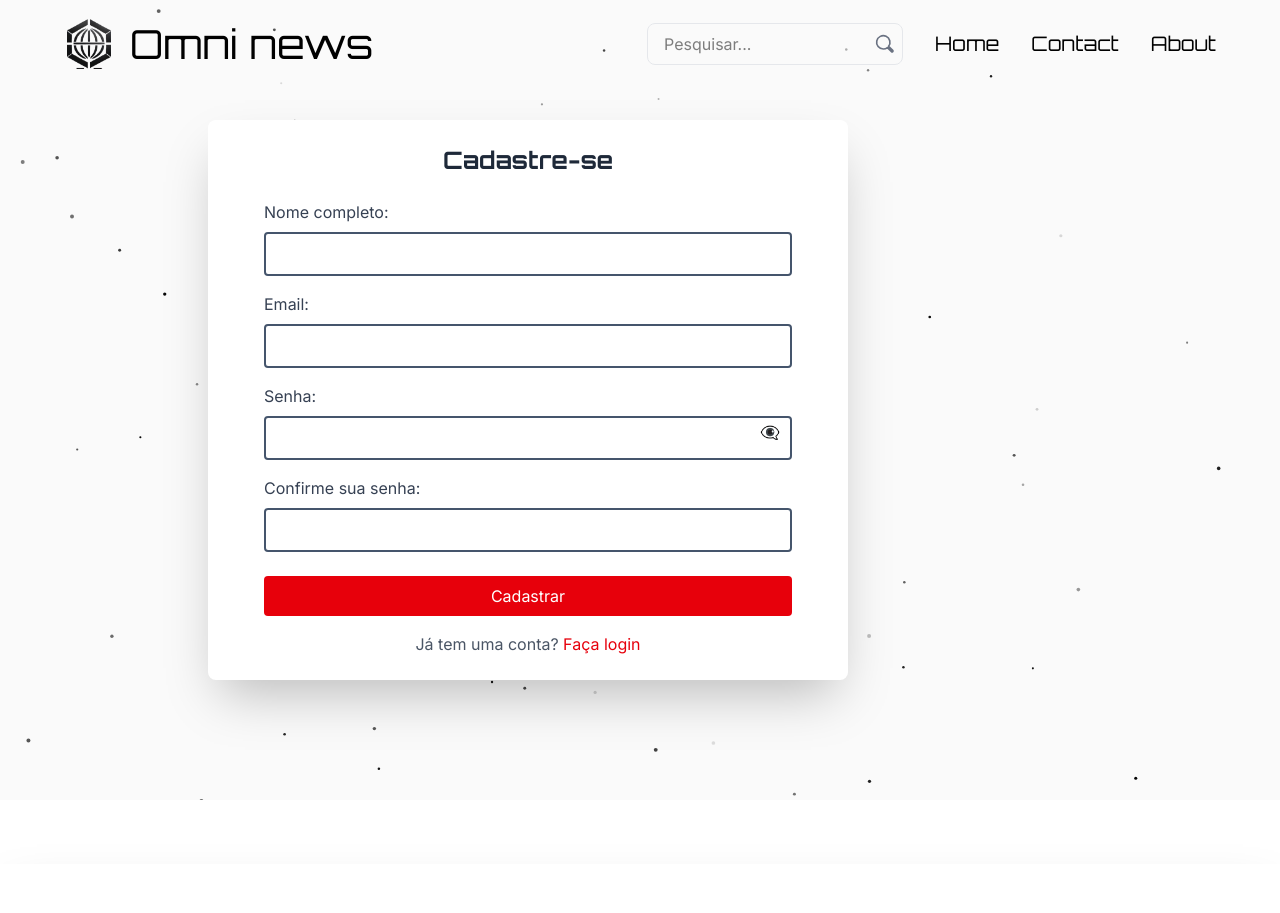
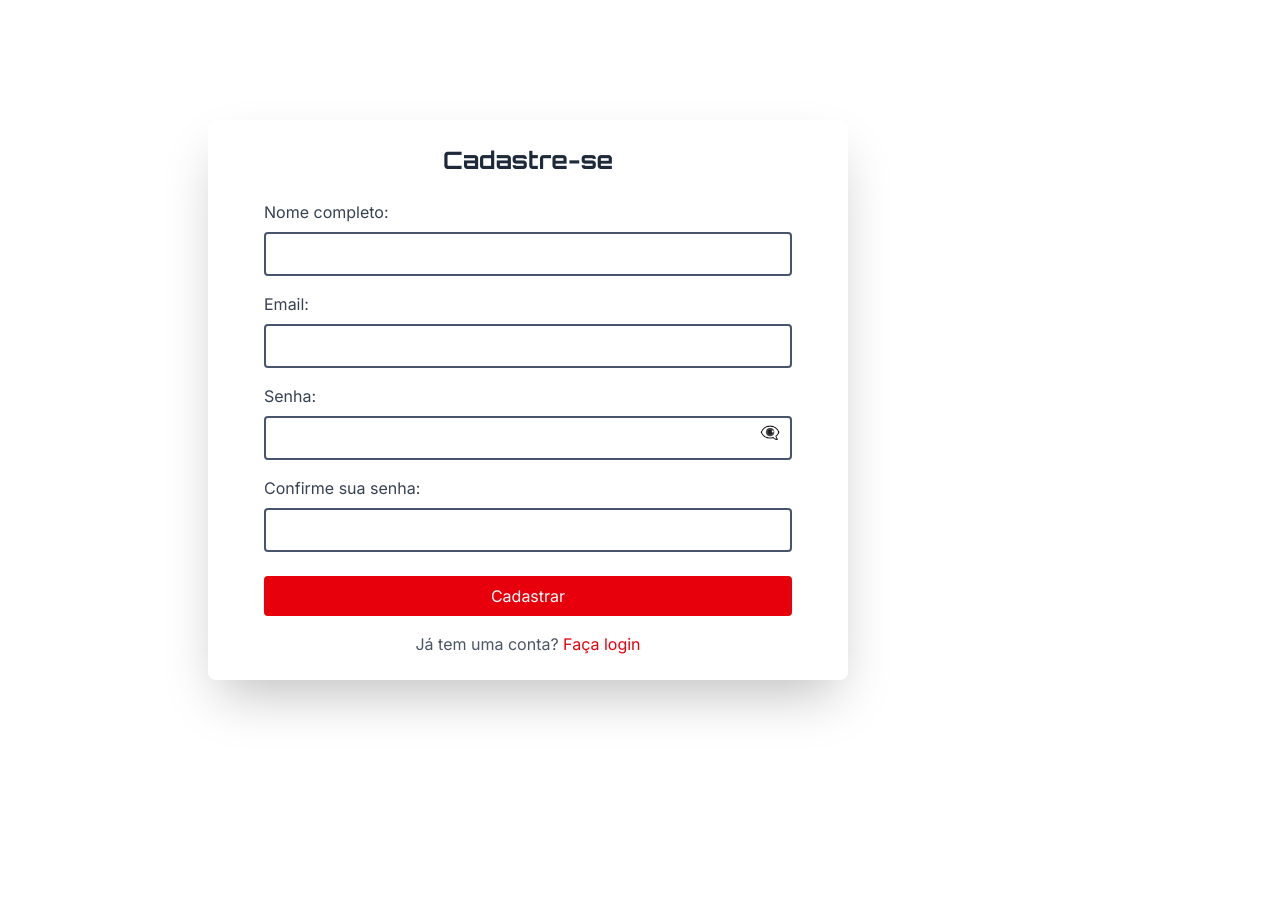
Before and after one commit to guissx/omni-news, a Next.js app: page /registerPage in a window 1280 px wide. Shown: the top 913 px of the page. After the commit the page ends 800 px from the top, so only its background shows below. Built offline with nearby package versions, Linux system fonts and the light colour scheme.

Commit message:
fix login and register pages

```diff
--- a/src/app/layout.tsx
+++ b/src/app/layout.tsx
@@ -1,17 +1,14 @@
 import { Orbitron, Inter } from "next/font/google";
 import "./globals.css";
-import ParticlesBackground from "../components/particlesBackground/particlesBackground";
-import Footer from "../components/footer/footer";
-import Header from "../components/header/header";
+import AppLayout from "@/components/appLayout/appLayout";
 
-// Configuração da Orbitron
+// Fontes
 const orbitron = Orbitron({
   subsets: ["latin"],
-  variable: "--font-orbitron", // Nome da variável CSS
+  variable: "--font-orbitron",
   weight: ["400", "700"],
 });
 
-// Configuração da Inter
 const inter = Inter({
   subsets: ["latin"],
   variable: "--font-inter",
@@ -33,10 +30,7 @@ export default function RootLayout({
         />
       </head>
       <body>
-        <ParticlesBackground></ParticlesBackground>
-        <Header></Header>
-        {children}
-        <Footer></Footer>
+        <AppLayout>{children}</AppLayout>
       </body>
     </html>
   );
--- /dev/null
+++ b/src/components/appLayout/appLayout.tsx
@@ -0,0 +1,20 @@
+"use client";
+
+import { usePathname } from "next/navigation";
+import Header from "../header/header";
+import Footer from "../footer/footer";
+import ParticlesBackground from "../particlesBackground/particlesBackground";
+
+export default function AppLayout({ children }: { children: React.ReactNode }) {
+  const pathname = usePathname();
+  const hideLayout = pathname === "/loginPage" || pathname === "/registerPage";
+
+  return (
+    <>
+      {!hideLayout && <ParticlesBackground />}
+      {!hideLayout && <Header />}
+      {children}
+      {!hideLayout && <Footer />}
+    </>
+  );
+}
```
